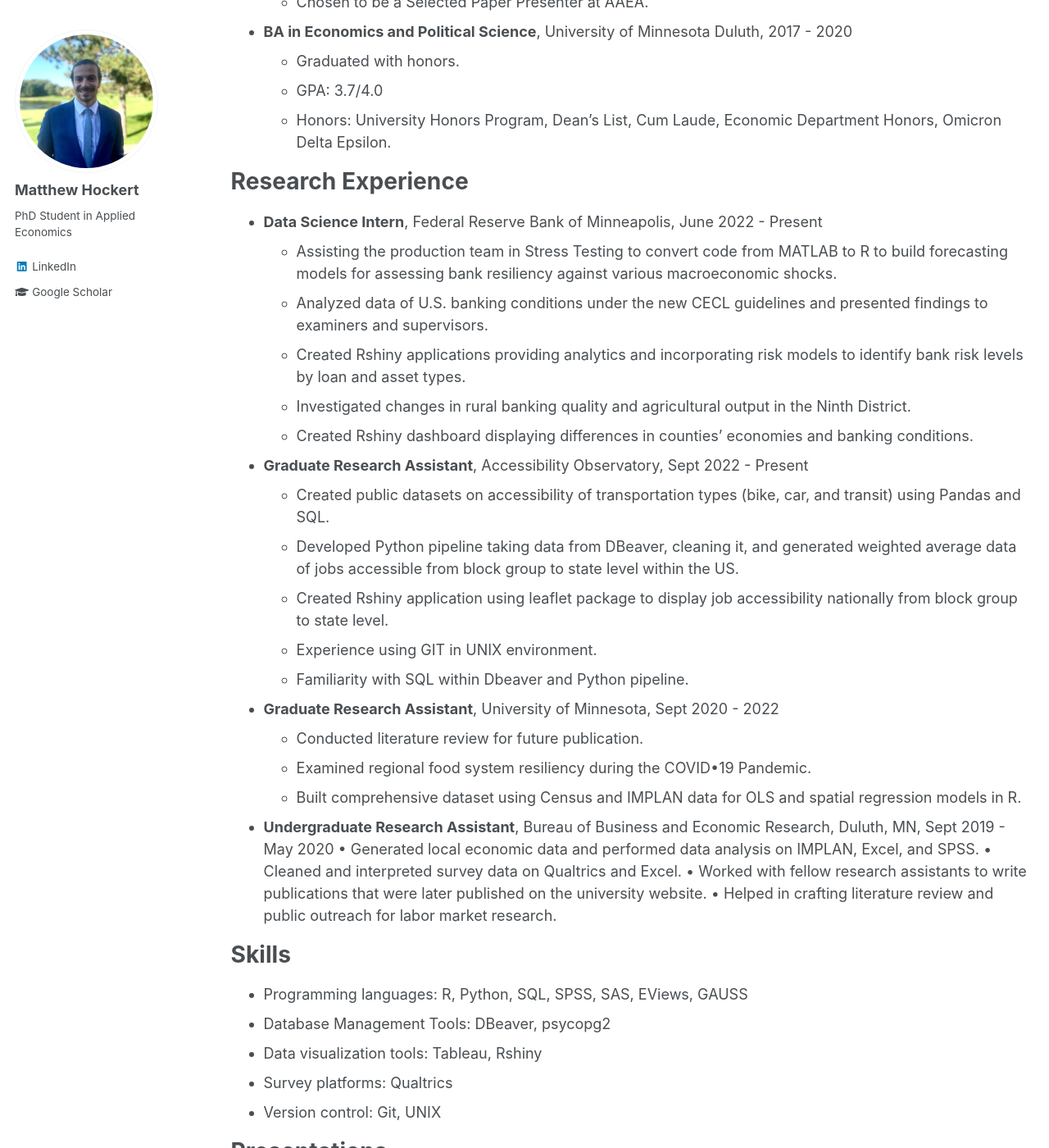
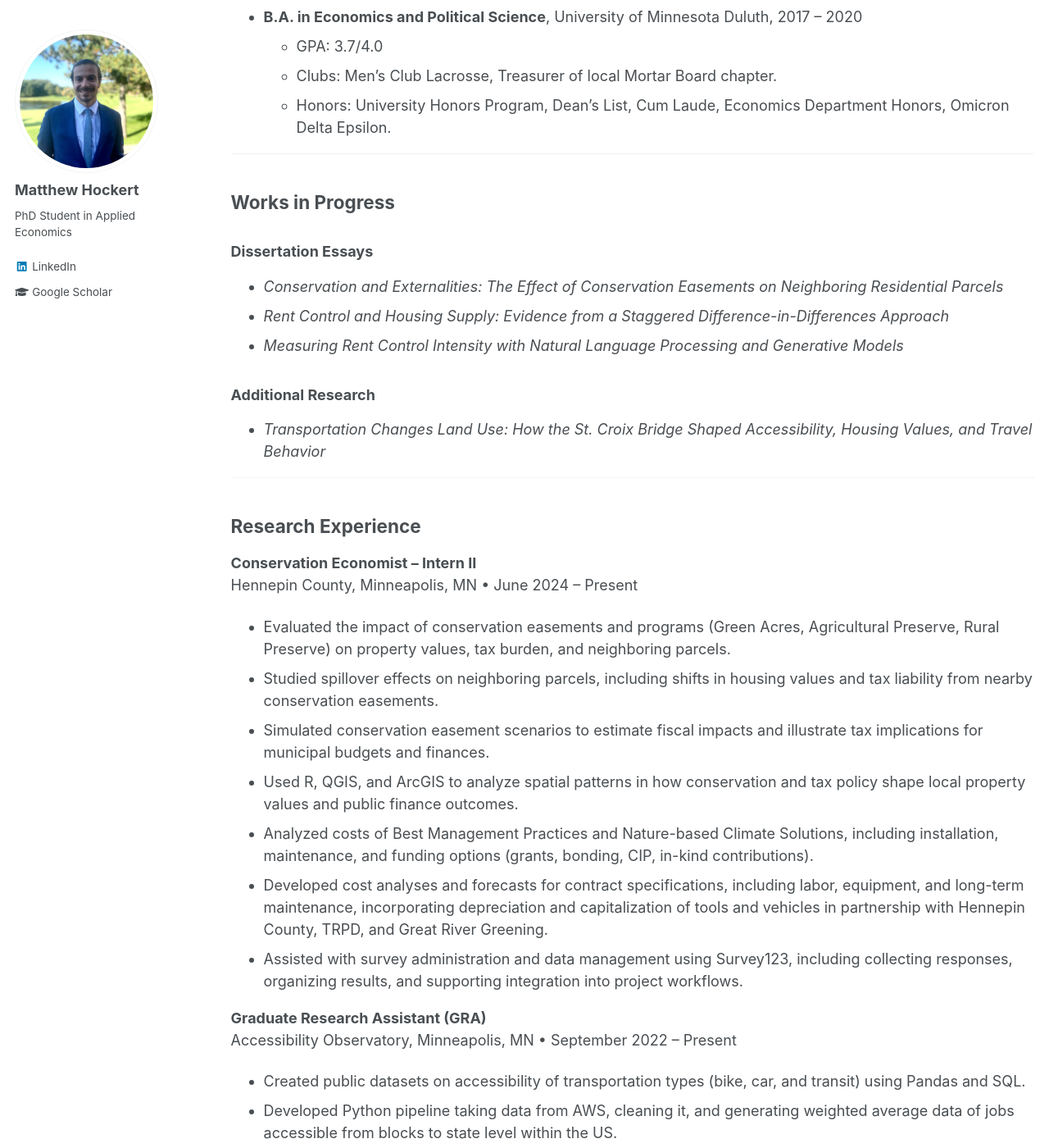
Before and after one commit to MatthewHockert/MatthewHockert.github.io, a Jekyll site: the page built from _pages/cv.md, in a window 1280 px wide and 1400 px high, scrolled down 1031 px. Shown: the whole window at 82% size. Built offline with Jekyll 4.4.1, drawn with Linux system fonts in a browser that asks for light colours; some of the changed text lies outside the part shown.

Commit message:
updating CV

```diff
--- a/_pages/cv.md
+++ b/_pages/cv.md
@@ -7,84 +7,117 @@
   - /resume
 ---
 
-# Contact Information
+## Contact Information
+* **PhD Student in Applied Economics**
+* **Phone**: 763•785•7058
+* **Personal website**: [matthewhockert.github.io](https://matthewhockert.github.io)
 * **Email**: [matthew.hockert@gmail.com](mailto:matthew.hockert@gmail.com)
 * **LinkedIn**: [linkedin.com/in/matthewhockert](https://www.linkedin.com/in/matthewhockert/)
 
-# Education
-* **PhD in Applied Economics**, University of Minnesota, Minneapolis, MN, Expected 2022 - Present
-  * Coursework: Applied Microeconomic Sequence, Ph.D. Econometrics Sequence, Programming
-    for Econometrics, Big Data Methods in Economics, Introduction to Machine Learning,
-    Principles of Database Systems.
-  * Classroom experience with econometrics and machine learning:
-  * Built machine learning models including perceptron algorithm, decision trees, and Nearest
-    neighbors (KNN) using Python in 'Introduction to Machine Learning'.
-  * Applied and evaluated causal inference techniques in econometric modeling, utilizing R to
-    construct and test various models as part of the 'Ph.D. Econometrics Sequence' course.
-  * Implemented machine learning packages in python as well as text and web scraping
-    analysis in R as part of 'Big Data Methods' and 'Programming for Econometrics' courses.
-* **MS in Applied Economics**, University of Minnesota, Minneapolis, MN, 2020 - 2022
+---
+
+## Education
+* **PhD in Applied Economics**, University of Minnesota, Minneapolis, MN, September 2022 – Present
+  * Fourth year PhD student during 2025–2026 school year.
+  * Research Fields: land use, housing, transportation, and public finance.
+
+* **Master of Science in Applied Economics**, University of Minnesota, Minneapolis, MN, September 2020 – June 2024
   * Graduate minor: Data Science.
-  * Thesis: A Spatial Approach to Agrifood Supply Chain Structure.
-  * Examined the structural dynamics of U.S. agrifood supply chains during COVID•19, using
-    spatial regression models to measure the effect of food capacity on food flows at county
-    levels across the supply chain.
-  * Utilized various datasets, including IMPLAN and Census data, to develop spatial regression
-    models, which captured movements of goods through the supply chain.
-  * Generated results about the impact of adjacent supply chain segments on regional
-    coefficients, providing insights into the potential fragility or resilience of the supply chains.
-  * Chosen to be a Selected Paper Presenter at AAEA.
-* **BA in Economics and Political Science**, University of Minnesota Duluth, 2017 - 2020
-  * Graduated with honors.
+  * Thesis: *A Spatial Approach to Agrifood Supply Chain Structure* under the guidance of Hikaru Peterson, Professor of Applied Economics.
+  * Examined the structural dynamics of U.S. agrifood supply chains during COVID-19, using spatial regression models to measure the effect of food capacity on food flows at county levels across the supply chain.
+  * Utilized datasets including IMPLAN and Census data (County Business Patterns Survey, American Community Survey, USDA ERS, Department of Transportation, etc.).
+  * Generated results from spatial regression models, capturing how neighboring county capacity variations affected goods flow through the supply chain.
+  * Selected Paper Presenter at AAEA.
+
+* **B.A. in Economics and Political Science**, University of Minnesota Duluth, 2017 – 2020
   * GPA: 3.7/4.0
-  * Honors: University Honors Program, Dean's List, Cum Laude, Economic Department Honors,
-    Omicron Delta Epsilon.
+  * Clubs: Men’s Club Lacrosse, Treasurer of local Mortar Board chapter.
+  * Honors: University Honors Program, Dean's List, Cum Laude, Economics Department Honors, Omicron Delta Epsilon.
 
-# Research Experience
-* **Data Science Intern**, Federal Reserve Bank of Minneapolis, June 2022 - Present
-  * Assisting the production team in Stress Testing to convert code from MATLAB to R to build
-    forecasting models for assessing bank resiliency against various macroeconomic shocks.
-  * Analyzed data of U.S. banking conditions under the new CECL guidelines and presented
-    findings to examiners and supervisors.
-  * Created Rshiny applications providing analytics and incorporating risk models to identify bank
-    risk levels by loan and asset types.
-  * Investigated changes in rural banking quality and agricultural output in the Ninth District.
-  * Created Rshiny dashboard displaying differences in counties’ economies and banking
-  conditions.
-* **Graduate Research Assistant**, Accessibility Observatory, Sept 2022 - Present
-  * Created public datasets on accessibility of transportation types (bike, car, and transit) using
-    Pandas and SQL.
-  * Developed Python pipeline taking data from DBeaver, cleaning it, and generated weighted
-    average data of jobs accessible from block group to state level within the US.
-  * Created Rshiny application using leaflet package to display job accessibility nationally from
-    block group to state level.
-  * Experience using GIT in UNIX environment.
-  * Familiarity with SQL within Dbeaver and Python pipeline.
-* **Graduate Research Assistant**, University of Minnesota, Sept 2020 - 2022
-  * Conducted literature review for future publication.
-  * Examined regional food system resiliency during the COVID•19 Pandemic.
-  * Built comprehensive dataset using Census and IMPLAN data for OLS and spatial regression
-    models in R.
-* **Undergraduate Research Assistant**, Bureau of Business and Economic Research, Duluth, MN, Sept 2019 - May 2020
-  • Generated local economic data and performed data analysis on IMPLAN, Excel, and SPSS.
-  • Cleaned and interpreted survey data on Qualtrics and Excel.
-  • Worked with fellow research assistants to write publications that were later published on the
-    university website.
-  • Helped in crafting literature review and public outreach for labor market research.
+---
 
-# Skills
-*  Programming languages: R, Python, SQL, SPSS, SAS, EViews, GAUSS
-* Database Management Tools: DBeaver, psycopg2
-* Data visualization tools: Tableau, Rshiny
-* Survey platforms: Qualtrics
-* Version control: Git, UNIX
+## Works in Progress
 
-# Presentations
-* **Selected Paper Presenter**, AAEA, July 2023
-  * ["A Spatial Approach to Agrifood Supply Chain Resiliency"](https://ageconsearch.umn.edu/record/335774/files/26064.pdf).
+### Dissertation Essays
+* *Conservation and Externalities: The Effect of Conservation Easements on Neighboring Residential Parcels*
+* *Rent Control and Housing Supply: Evidence from a Staggered Difference-in-Differences Approach*
+* *Measuring Rent Control Intensity with Natural Language Processing and Generative Models*
 
-# Honors and Awards
-* Dean's List, Cum Laude, Economic Department Honors, Omicron Delta Epsilon.
+### Additional Research
+* *Transportation Changes Land Use: How the St. Croix Bridge Shaped Accessibility, Housing Values, and Travel Behavior*
 
-# Professional Memberships
+---
+
+## Research Experience
+
+**Conservation Economist – Intern II**
+Hennepin County, Minneapolis, MN • June 2024 – Present
+* Evaluated the impact of conservation easements and programs (Green Acres, Agricultural Preserve, Rural Preserve) on property values, tax burden, and neighboring parcels.
+* Studied spillover effects on neighboring parcels, including shifts in housing values and tax liability from nearby conservation easements.
+* Simulated conservation easement scenarios to estimate fiscal impacts and illustrate tax implications for municipal budgets and finances.
+* Used R, QGIS, and ArcGIS to analyze spatial patterns in how conservation and tax policy shape local property values and public finance outcomes.
+* Analyzed costs of Best Management Practices and Nature-based Climate Solutions, including installation, maintenance, and funding options (grants, bonding, CIP, in-kind contributions).
+* Developed cost analyses and forecasts for contract specifications, including labor, equipment, and long-term maintenance, incorporating depreciation and capitalization of tools and vehicles in partnership with Hennepin County, TRPD, and Great River Greening.
+* Assisted with survey administration and data management using Survey123, including collecting responses, organizing results, and supporting integration into project workflows.
+
+**Graduate Research Assistant (GRA)**
+Accessibility Observatory, Minneapolis, MN • September 2022 – Present
+* Created public datasets on accessibility of transportation types (bike, car, and transit) using Pandas and SQL.
+* Developed Python pipeline taking data from AWS, cleaning it, and generating weighted average data of jobs accessible from blocks to state level within the US.
+* Built and utilized additional pipelines to generate access data for ad hoc deliverables for Met Council and state Departments of Transportation.
+* Created Rshiny application using leaflet to display national job accessibility (block group to state level) and distributed to partners.
+* Experienced with GitHub and Git commands.
+
+**Data Science Intern**
+Federal Reserve Bank of Minneapolis, Minneapolis, MN • June 2022 – March 2024
+* Assisted the Stress Testing team in converting code from MATLAB to R to build forecasting models (VAR, Kalman Filtering) for assessing bank resiliency against macroeconomic shocks.
+* Analyzed U.S. banking conditions under the new CECL policy and presented findings to examiners and supervisors.
+* Created Rshiny applications incorporating risk models to identify bank risk levels by loan and asset types.
+* Investigated changes in rural banking quality and agricultural output in the Ninth District.
+* Built an Rshiny dashboard using U.S. Census ACS and Federal Reserve data to visualize county-level economic and banking conditions.
+* Pulled and processed data from Federal Reserve servers for models and dashboards.
+* Utilized Gitlab and Linux with the Stress Testing team.
+
+**Graduate Research Assistant (GRA)**
+Project: Foodshed • Agricultural Commodities
+University of Minnesota, Minneapolis, MN • September 2020 – 2022
+* Conducted literature review for future publication.
+* Examined regional food system resiliency during the COVID-19 Pandemic.
+* Built comprehensive dataset using Census and IMPLAN data for OLS and spatial regression models in R.
+
+**Undergraduate Research Assistant**
+Bureau of Business and Economic Research, Duluth, MN • September 2019 – May 2020
+* Generated local economic data and performed analysis using IMPLAN, Excel, and SPSS.
+* Cleaned and interpreted survey data on Qualtrics and Excel.
+* Collaborated with fellow RAs to produce publications later published on the university website.
+* Contributed to literature review and public outreach for labor market research.
+
+---
+
+## Skills
+* **Programming languages**: R, Python, SQL, SPSS, SAS, EViews, GAUSS
+* **Database Management Tools**: AWS (S3, EC2), DBeaver
+* **Data visualization tools**: Tableau, Rshiny
+* **Survey platforms**: Qualtrics
+* **Version control**: Git
+
+---
+
+## Presentations
+* *“A Spatial Approach to Agrifood Supply Chain Resiliency”* — Selected Paper Presenter, Agricultural & Applied Economics Association (AAEA) Annual Meeting, July 2023
+* *“Calculating the Total Travel Time from Crash to Emergency Care in Rural Minnesota”* — Transportation Research Conference, Center for Transportation Studies, November 2024
+* *“Transportation Changes Land Use: How the St. Croix Bridge Shaped Accessibility, Housing Values, and Travel Behavior”* — Transportation Research Conference, Center for Transportation Studies, November 2025
+
+---
+
+## Honors and Awards
+* University Honors Program
+* Dean's List (2017–2020)
+* Cum Laude
+* Economics Department Honors
+* Omicron Delta Epsilon
+
+---
+
+## Professional Memberships
 * Agriculture and Applied Economic Association (AAEA)
```
